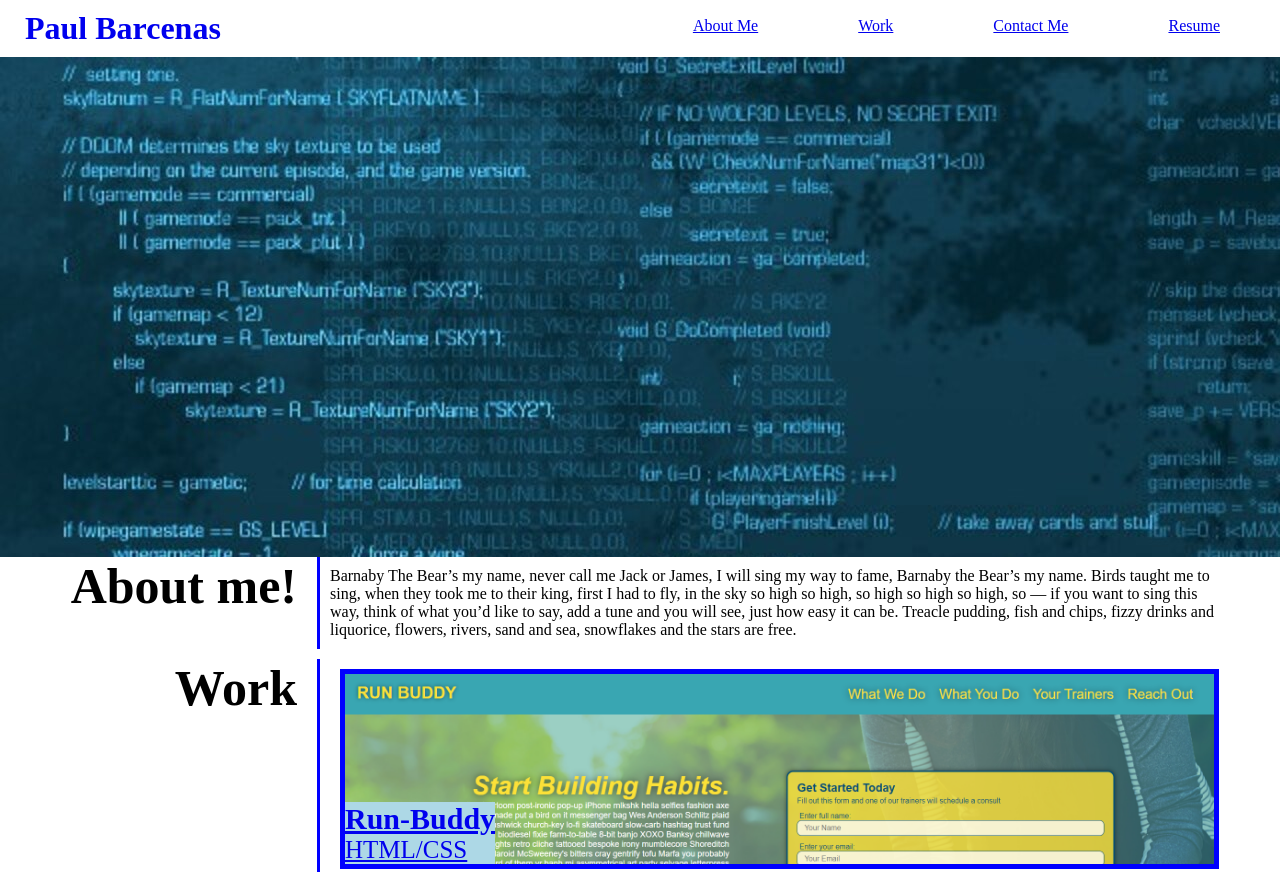
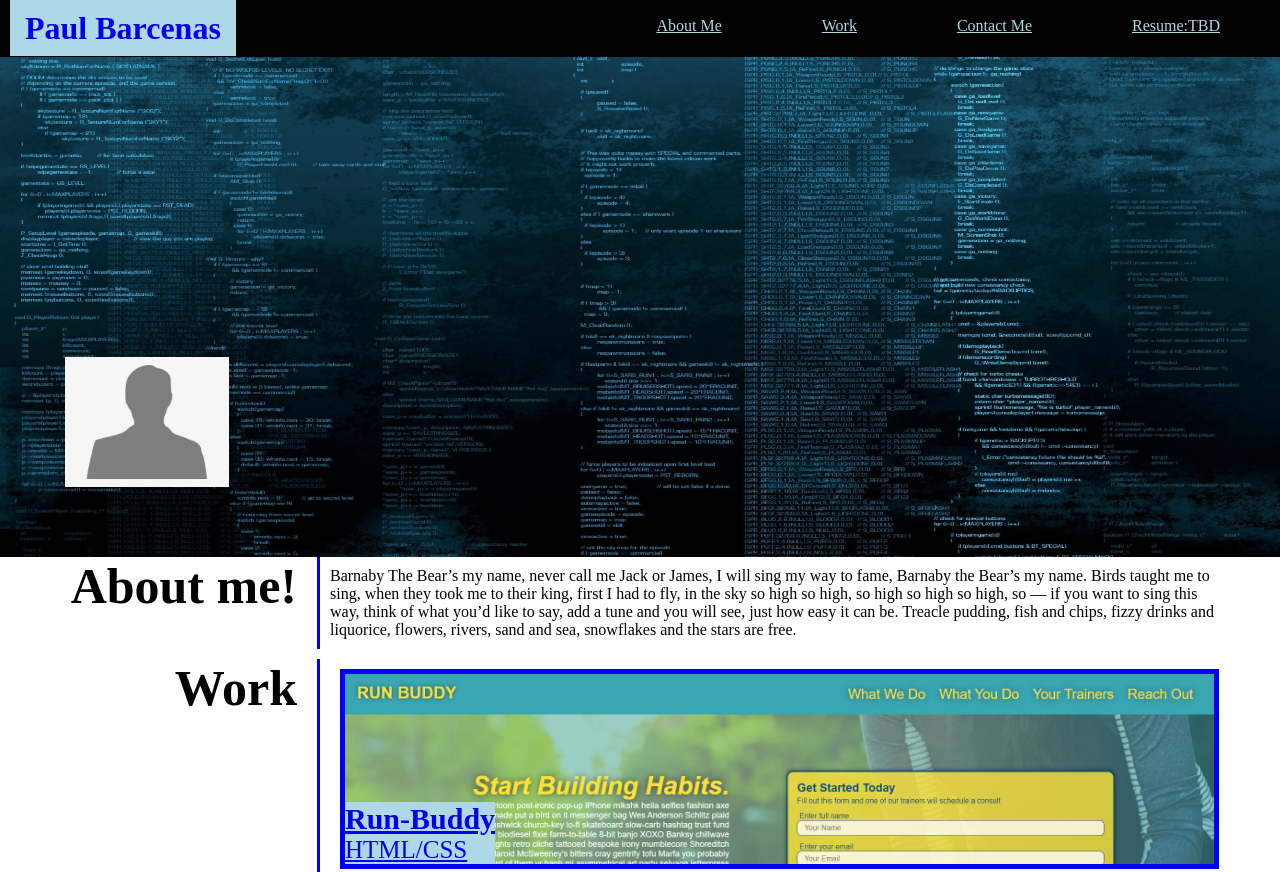
Before and after one commit to pab12/Paul-Barcenas-Portfolio, a plain HTML site: page index.html in a window 1280 px wide. Shown: the top 872 px of the page. Drawn offline with Linux system fonts and the light colour scheme; a script that the page names is missing.

Commit message:
Updated README file, added avatar class, changed header a bit.

```diff
--- a/Assets/css/style.css
+++ b/Assets/css/style.css
@@ -9,12 +9,15 @@ header {
     display:flex;
     justify-content:space-between;
     flex-wrap:wrap;
+    background-color: black;
 }
 header h1 a {
     padding: 10px 15px;
     text-align:right;
     text-decoration: none;
+    background-color: lightblue;
 }
+
 header nav {
     margin: 7px 0;
 }
@@ -27,6 +30,7 @@ header nav ul, .contact-me footer ul {
 
 header nav ul li a {
     padding: 10px 50px;
+    color: lightblue;
 }
 /*header style ends*/
 h2 {
@@ -39,9 +43,20 @@ h2 {
     flex-wrap: wrap;
     height: 500px;
     overflow: hidden;
+    position: relative;
+}
+.avatar {
+    position:relative;
+    bottom: 200px;
+    left:65px;
+}
 
-
-
+img {
+    width: -webkit-fill-available;
+    height: inherit;
+}
+.avatar img {
+    width: 20%;
 }
 .page-section {
     display:flex;
--- a/index.html
+++ b/index.html
@@ -23,8 +23,9 @@
                     <li>
                         <a href="#contact-me">Contact Me</a>
                     </li>
+                    <!-- Don't have current resume, purposely leaving this as is. -->
                     <li>
-                        <a href="#resume">Resume</a>
+                        <a href="#resume">Resume:TBD</a>
                     </li>
                 </ul>
             </nav>
@@ -35,7 +36,9 @@
     <!-- hero/jumbotron -->
         <section class="hero">
             <img src="Assets/images/codebg.jpg" alt=" " />
-
+            <banner class="avatar">
+                <img src="Assets/images/avatar.png" alt="avatar" />
+            </banner>
         </section>
 
         <main>
@@ -62,7 +65,7 @@
                     </a>
 
                <a href="https://pab12.github.io/Horiseon-Refactor/" target="_blank" alt="Horiseon webpage link" class="horiseon project">
-                        <!-- <img src="Assets/images/Horiseon.png" alt=" " /> -->
+
 
                         <div class="work-text">
                         <h3>Horiseon</h3>
@@ -98,6 +101,7 @@
             <!--Where to find me or my work through links-->
             <section id="contact-me" class="contact-me page-section">
                 <h2>Contact  Me</h2>
+                <!--acting as current footer-->
                 <footer>
                     <ul>
                         <li>
```
Also changed, not shown: Assets/images/portfolio-site.png (added), 1 other file.
